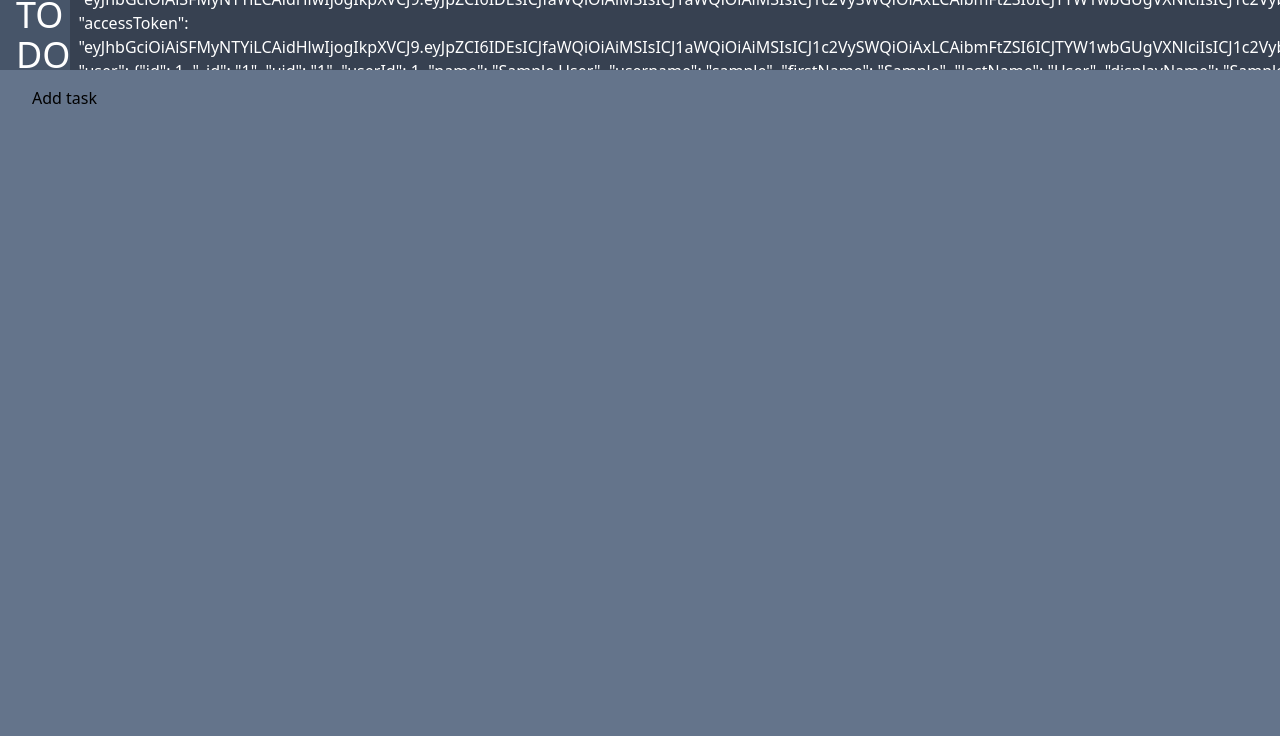
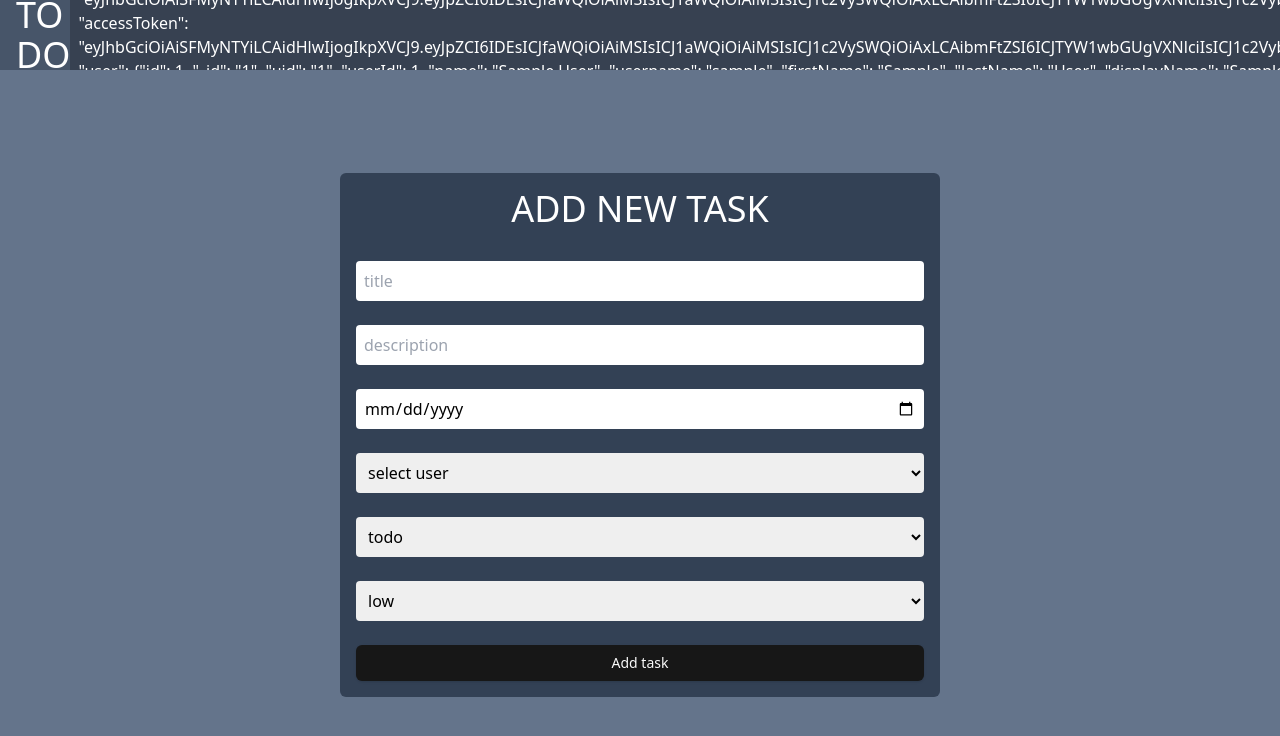
Before and after one commit to MANJU4050/TODO, a React (Vite) app: page /add in a window 1280 px wide. Shown: the top 736 px of the page. Built offline with nearby package versions, Linux system fonts and the light colour scheme; data requests are answered from the project's data file; sample sign-in values are in the browser's storage.

Commit message:
add task

```diff
--- a/src/api/todo/index.ts
+++ b/src/api/todo/index.ts
@@ -1,6 +1,12 @@
+import { TodoData } from "@/interfaces";
 import api from "..";
 
 export const getTodosApi = async () => {
     const { data } = await api.get('/todo')
     return data
 }
+
+export const addTodoApi = async (payload:TodoData) => {
+    const { data } = await api.post('/todo', payload)
+    return data
+}
--- a/src/interfaces/index.ts
+++ b/src/interfaces/index.ts
@@ -1,5 +1,5 @@
 export interface TodoData {
-    id: string;
+    id?: string;
     assignedUser: string;
     description: string;
     dueDate: string;
--- a/src/pages/home/addtask/index.tsx
+++ b/src/pages/home/addtask/index.tsx
@@ -1,8 +1,121 @@
+import { z } from "zod"
+import { useForm } from "react-hook-form"
+import { useEffect, useState } from "react"
+import { useNavigate } from "react-router-dom"
+import { zodResolver } from "@hookform/resolvers/zod"
+
+import { addTodoApi } from "@/api/todo"
+import Loader from "@/components/loader"
+import { getUsersApi } from "@/api/users"
+import { TodoData, User } from "@/interfaces"
+import { Button } from "@/components/ui/button"
 
 const AddTask = () => {
+
+  const [users, setUsers] = useState<User[]>([])
+  const [isLoading, setIsLoading] = useState(false)
+  const [isAdding, setIsAdding] = useState(false)
+  const navigate = useNavigate()
+
+  const todoSchema = z.object({
+    title: z.string().min(3, "minimum 3 characters").max(12, 'maximum of 12 characters'),
+    description: z.string().min(10, "minimum 10 characters").max(20, 'maximum of 20 characters'),
+    dueDate: z.string(),
+    assignedUser: z.string().nonempty("assigned user is required"),
+    status: z.string(),
+    priority: z.string()
+  })
+
+  const { register, handleSubmit, formState: { errors } } = useForm({
+    resolver: zodResolver(todoSchema),
+    defaultValues: {
+      title: "",
+      description: "",
+      dueDate: "",
+      assignedUser: "",
+      status: "todo",
+      priority: "low"
+    }
+  })
+
+  const getUsers = async () => {
+    try {
+      setIsLoading(true)
+      const users = await getUsersApi()
+      setUsers(users)
+
+    } catch (error) {
+      setIsLoading(false)
+      console.error(error)
+    } finally {
+      setIsLoading(false)
+    }
+  }
+
+  const addTask = async (data: TodoData) => {
+    try {
+      setIsAdding(true)
+      const response = await addTodoApi(data)
+
+      console.log(response, "add response")
+      navigate('/')
+
+    } catch (error) {
+      setIsAdding(false)
+      console.error(error)
+    } finally {
+      setIsAdding(false)
+    }
+  }
+
+  const onSubmit = (data: TodoData) => {
+    addTask(data)
+  }
+
+  useEffect(() => {
+    getUsers()
+  }, [])
+
+  const userOptions = users?.map((user) => {
+    return <option key={user?.id} value={user?.id}>{user?.email}</option>
+  })
+
+  if (isLoading) return <Loader />
+
   return (
-    <div>
-      Add task
+
+    <div className=" h-full flex justify-center items-center ">
+      <div className=" w-[600px] flex flex-col gap-8 p-4 bg-slate-700 rounded-md">
+        <h1 className="text-4xl text-white text-center">ADD NEW TASK</h1>
+        <form onSubmit={handleSubmit(onSubmit)} className="flex flex-col gap-6">
+          <input {...register("title")} className="min-h-[40px] px-2 rounded" type="text" placeholder="title" />
+          {errors.title?.message && <p className="text-red-500">{errors.title.message}</p>}
+          <input {...register("description")} className="min-h-[40px] px-2 rounded" type="text" placeholder="description" />
+          {errors.description?.message && <p className="text-red-500">{errors.description.message}</p>}
+          <input {...register("dueDate")} className="min-h-[40px] px-2 rounded" type="date" />
+          {errors.dueDate?.message && <p className="text-red-500">{errors.dueDate.message}</p>}
+          <select {...register("assignedUser")} className="min-h-[40px] px-2 rounded" >
+            <option value=''>select user</option>
+            {userOptions}
+          </select>
+          {errors.assignedUser?.message && <p className="text-red-500">{errors.assignedUser.message}</p>}
+          <select {...register("status")} className="min-h-[40px] px-2 rounded" >
+            <option value='todo'>todo</option>
+            <option value='inProgress'>inProgress</option>
+            <option value='done'>done</option>
+          </select>
+          {errors.status?.message && <p className="text-red-500">{errors.status.message}</p>}
+          <select {...register("priority")} className="min-h-[40px] px-2 rounded" >
+            <option value='high'>high</option>
+            <option value='low'>low</option>
+          </select>
+          {errors.priority?.message && <p className="text-red-500">{errors.priority.message}</p>}
+          <Button type='submit'>{isAdding ? "adding" : "Add task"}</Button>
+
+        </form>
+
+
+      </div>
     </div>
   )
 }
--- a/src/pages/home/index.tsx
+++ b/src/pages/home/index.tsx
@@ -21,7 +21,7 @@ const Home = () => {
 
       const updateTodos = todos?.map((todo: TodoData) => {
         const user = users?.find((user: User) => {
-          return user?.id === todo.id.toString()
+          return user?.id === todo.assignedUser.toString()
         })
 
         return { ...todo, assignedUserName: user?.name }
```
